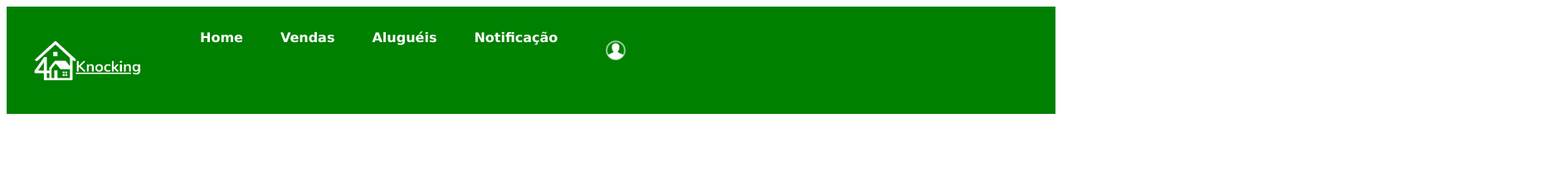
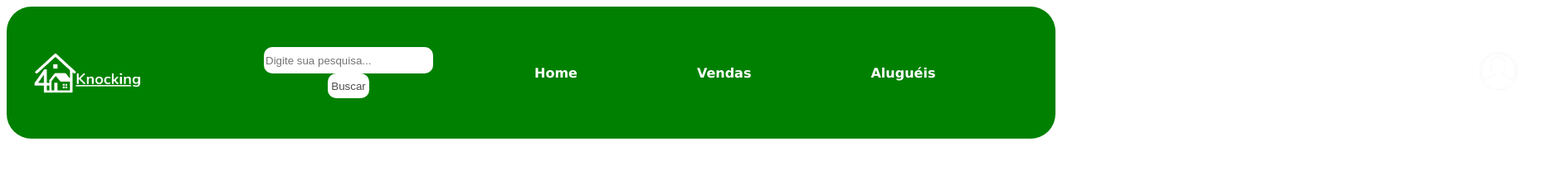
Before and after one commit to Suzuya-sz/luanquaresma, a plain HTML site: page index.html in a window 1280 px wide. Shown: the whole page at 83% size, 1868 px wide, since content can reach past the window. Drawn offline with Linux system fonts and the light colour scheme.

Commit message:
Add files via upload

```diff
--- a/index.html
+++ b/index.html
@@ -10,17 +10,23 @@
 
 <body>
     <div id="header" class="Inicio">
-        <div class="container" div>
-        <img src="logo.png" alt="Logo" class="logo">
+        <div class="container">
+            <img src="logo.png" alt="Logo" class="logo">
+            <form action="/search" method="GET">
+                <input type="text" placeholder="Digite sua pesquisa..." name="query" class="search-input">
+                <button type="submit" class="search-button">Buscar</button>
+            </form>
             <a href="">Home</a>
             <a href="">Vendas</a>
             <a href="">Aluguéis</a>
+            <a href="">Destaques</a>
             <a href="">Notificação</a>
-            <a href="https://en.shindanmaker.com/a/1125113" target="_blank">
-            <img src="perfil.png" alt="perfil"
-        style="width: 50px; height: auto;">
+            <!-- Classe especial sem-hover para o botão de perfil -->
+            <a href="l.jpg" target="_blank" class="sem-hover">
+                <img class="perfil" src="perfil.png" alt="perfil">
+            </a>
+        </div>
+    </div>
+</body>
 
-        </a>
-        </div>
-</body>
 </html>
--- a/style.css
+++ b/style.css
@@ -1,15 +1,12 @@
 #header {
-    /*# é id*/
   background-color: green;
-    /*cor da margem*/
   color: white;
-    /*cor da letra*/
-    font-family: 'Lucida Sans', 'Lucida Sans Regular', 'Lucida Grande', 'Lucida Sans Unicode', Geneva, Verdana, sans-serif;
-    /*padding é para definir margem*/
+  font-family: 'Lucida Sans', 'Lucida Sans Regular', 'Lucida Grande',
+    'Lucida Sans Unicode', Geneva, Verdana, sans-serif;
   text-align: center;
-    /*alinhar a escrita*/
+  border-radius: 30px;
+}
 
-}
 .Inicio {
   background-color: darkgreen;
   padding: 10px;
@@ -18,35 +15,70 @@
 
 .Inicio a {
   margin: 10px;
-    transition: background-color 0,10s ease;
+  transition: background-color 0.1s ease;
   cursor: pointer;
   text-decoration: none;
   color: white;
   font-weight: bolder;
-    font-family: 'Lucida Sans', 'Lucida Sans Regular', 'Lucida Grande', 'Lucida Sans Unicode', Geneva, Verdana, sans-serif;
+  font-family: 'Lucida Sans', 'Lucida Sans Regular', 'Lucida Grande',
+    'Lucida Sans Unicode', Geneva, Verdana, sans-serif;
   padding: 8px 12px;
-
-
-}
-.Inicio a:hover {
-  background-color: black;
-  color: #ccc;
 }
 
-    /*tag*/
+.Inicio a:hover {
+  display: inline-block;
+  background-color: rgb(0, 0, 0);
+  color: #ffffff;
+  height: 30px;
+  border-radius: 30px;
+}
+
+/* Remove hover do link com imagem de perfil */
+.Inicio a.sem-hover:hover {
+  background-color: transparent;
+  color: inherit;
+  height: auto;
+  border-radius: 0;
+}
 
 .container {
   display: flex;
-  align-items: top; /* Alinha verticalmente */
-  gap: 1px; /* Espaço entre os elementos */
+  align-items: center;
+  gap: 100px;
   font-family: Arial, Helvetica, sans-serif;
 }
 
 .logo {
-  width: 200px; /* Ajuste o tamanho da logo */
-  height: auto
+  width: 200px;
+  height: auto;
 }
 
-.text {
-  font-size: 30px;
+.perfil {
+  height: auto;
+  width: 100px;
 }
+
+.search-input {
+  border-radius: 10px;
+  font-family: Arial, Helvetica, sans-serif;
+  border: none;
+  width: 200px;
+  height: 30px;
+}
+
+.search-button {
+  width: 50px;
+  height: 30px;
+  padding: 1px 1px;
+  background-color: #ffffff;
+  color: rgb(80, 76, 76);
+  border: none;
+  border-radius: 10px;
+  cursor: pointer;
+  font-family: Arial, Helvetica, sans-serif;
+}
+
+.search-button:hover {
+  background-color: #000000;
+  color: #ffffff;
+}
```
Also changed, not shown: l.jpg (added). Lines whose indentation alone changed are shown as unchanged.
